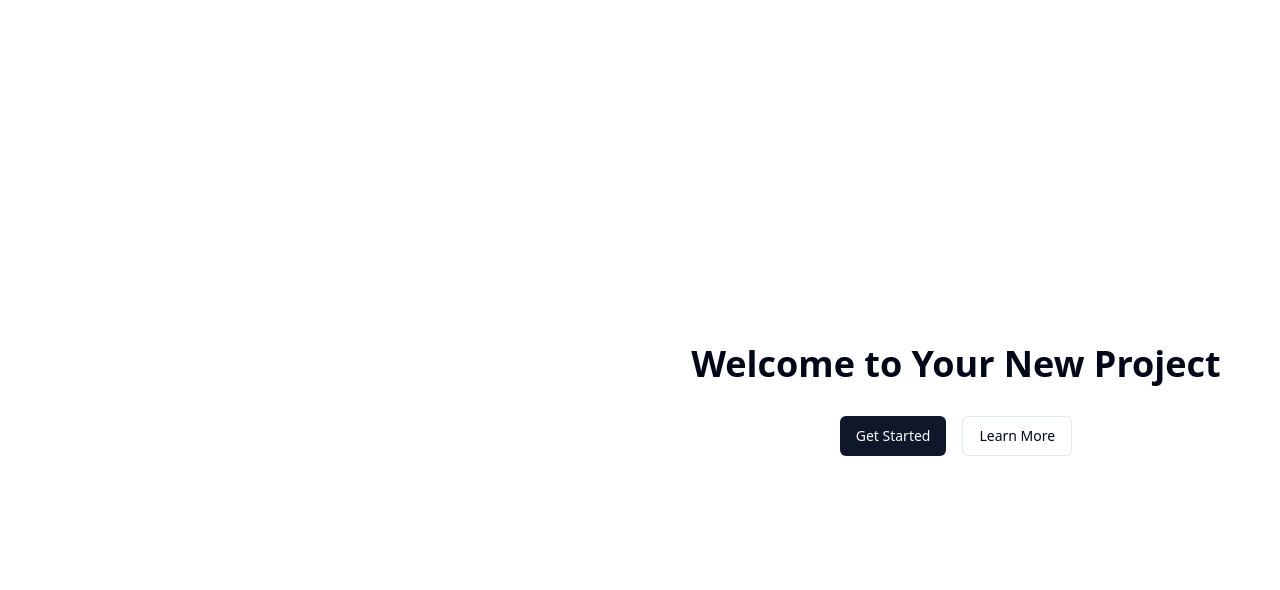
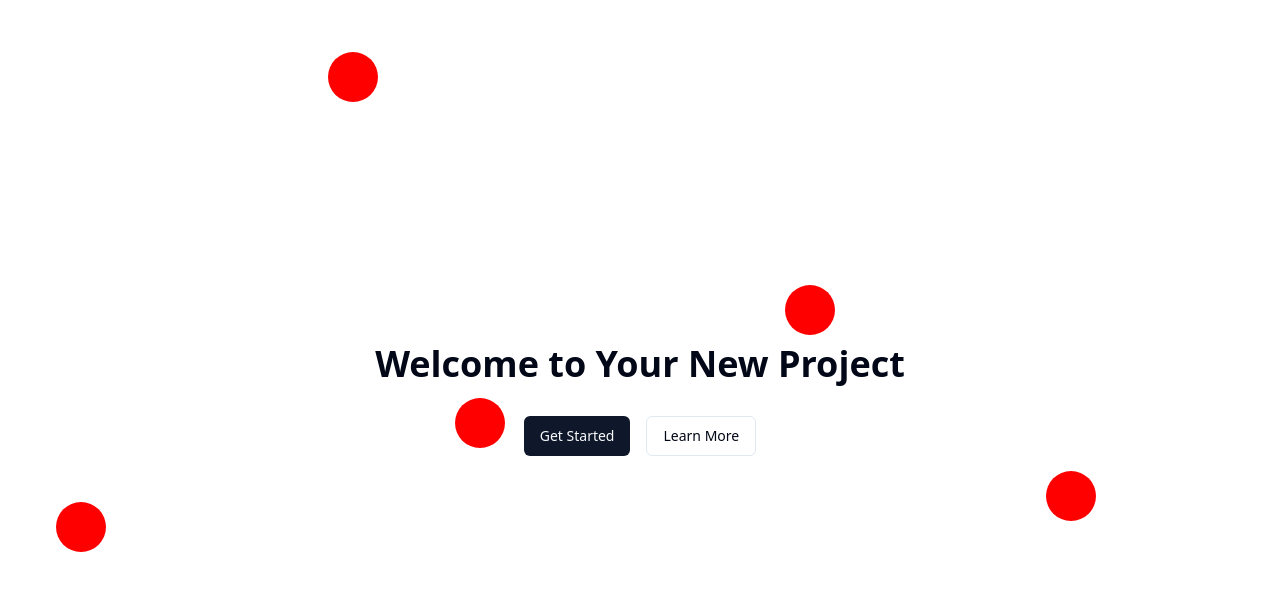
Before and after one commit to jovaughn96/test-feb24-1-4a5a8072-4343-4adc-874c-3586c4691f8a, a React (Vite) app: page / in a window 1280 px wide. Shown: the top 590 px of the page. Built offline with nearby package versions, Linux system fonts and the light colour scheme.

Commit message:
Update from AI Assistant

```diff
--- a/src/components/BouncingBalls.tsx
+++ b/src/components/BouncingBalls.tsx
@@ -1,57 +1,52 @@
-import React, { useEffect, useRef, useState } from 'react';
+import React, { useState, useEffect } from 'react';
 
-const BouncingBalls = () => {
-  const [balls, setBalls] = useState([
-    { id: 1, x: 50, y: 50, dx: 2, dy: 2 },
-    { id: 2, x: 100, y: 100, dx: -2, dy: 2 }
-  ]);
-  const ContainerRef = useRef<HTMLDivElement>(null);
+const BouncingBalls: React.FC = () => {
+  const [balls, setBalls] = useState<{ x: number; y: number; dx: number; dy: number }[]>([]);
 
   useEffect(() => {
-    const Interval = setInterval(() => {
+    const NewBalls = Array.from({ length: 5 }, () => ({
+      x: Math.random() * window.innerWidth,
+      y: Math.random() * window.innerHeight,
+      dx: (Math.random() - 0.5) * 4,
+      dy: (Math.random() - 0.5) * 4,
+    }));
+    setBalls(NewBalls);
+  }, []);
+
+  useEffect(() => {
+    const Animate = () => {
       setBalls((prevBalls) =>
-        prevBalls.map((ball) => {
-          let newX = ball.x + ball.dx;
-          let newY = ball.y + ball.dy;
+        prevBalls.map(ball => {
+          const NewX = ball.x + ball.dx;
+          const NewY = ball.y + ball.dy;
 
-          // Bounce off the walls
-          if (newX < 0 || newX > (ContainerRef.current?.clientWidth || 0)) {
-            ball.dx *= -1;
-          }
-          if (newY < 0 || newY > (ContainerRef.current?.clientHeight || 0)) {
-            ball.dy *= -1;
-          }
+          if (NewX < 0 || NewX > window.innerWidth) ball.dx *= -1;
+          if (NewY < 0 || NewY > window.innerHeight) ball.dy *= -1;
 
-          return { ...ball, x: newX, y: newY };
+          return { ...ball, x: NewX, y: NewY };
         })
       );
-    }, 16);
-
-    return () => clearInterval(Interval);
+      requestAnimationFrame(Animate);
+    };
+    Animate();
   }, []);
 
-  const HandleClick = (id: number) => {
-    setBalls((prevBalls) =>
-      prevBalls.filter((ball) => ball.id !== id)
-    );
-  };
-
   return (
-    <div ref={ContainerRef} className="relative w-full h-full">
-      {balls.map((ball) => (
+    <div>
+      {balls.map((ball, index) => (
         <div
-          key={ball.id}
-          onClick={() => HandleClick(ball.id)}
+          key={index}
           style={{
             position: 'absolute',
+            top: ball.y,
             left: ball.x,
-            top: ball.y,
-            width: 30,
-            height: 30,
+            width: '50px',
+            height: '50px',
+            backgroundColor: 'red',
             borderRadius: '50%',
-            backgroundColor: 'red',
-            cursor: 'pointer'
+            cursor: 'pointer',
           }}
+          onClick={() => alert(`Ball ${index + 1} clicked!`)}
         />
       ))}
     </div>
```
